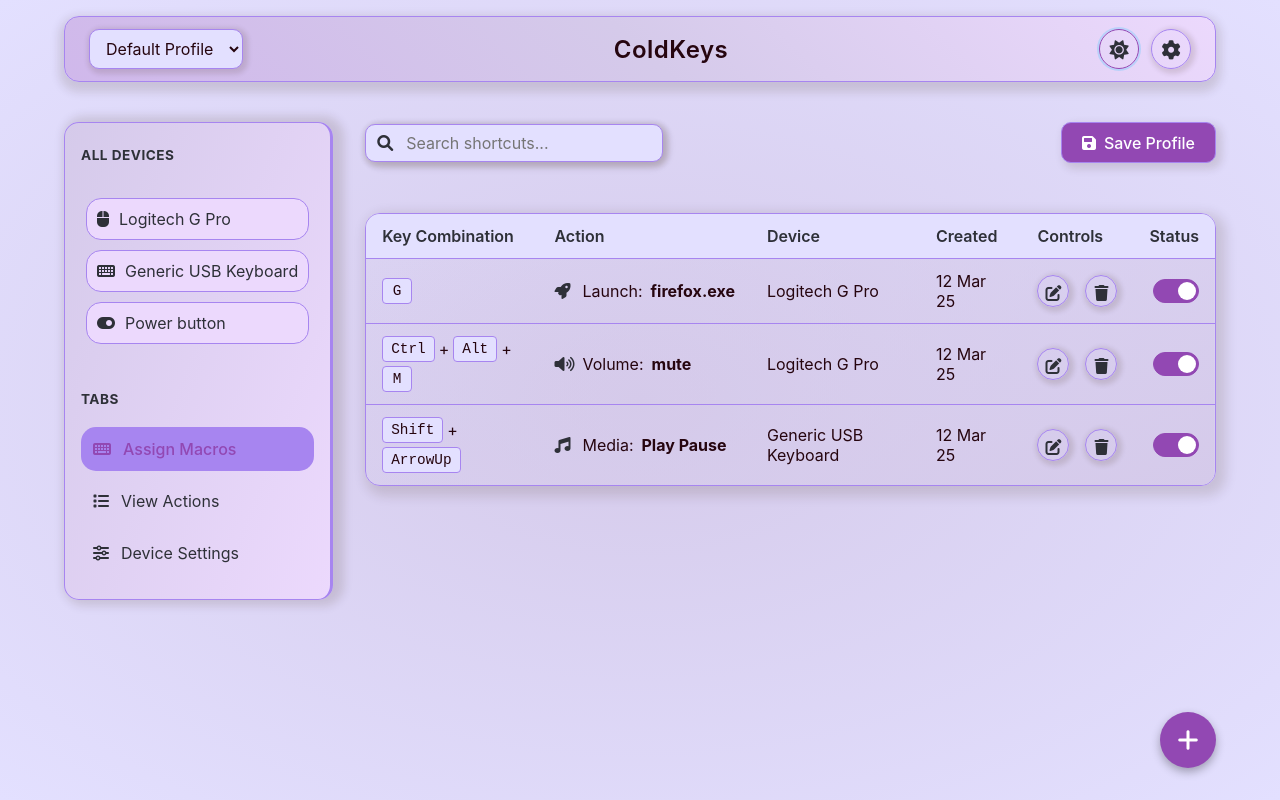
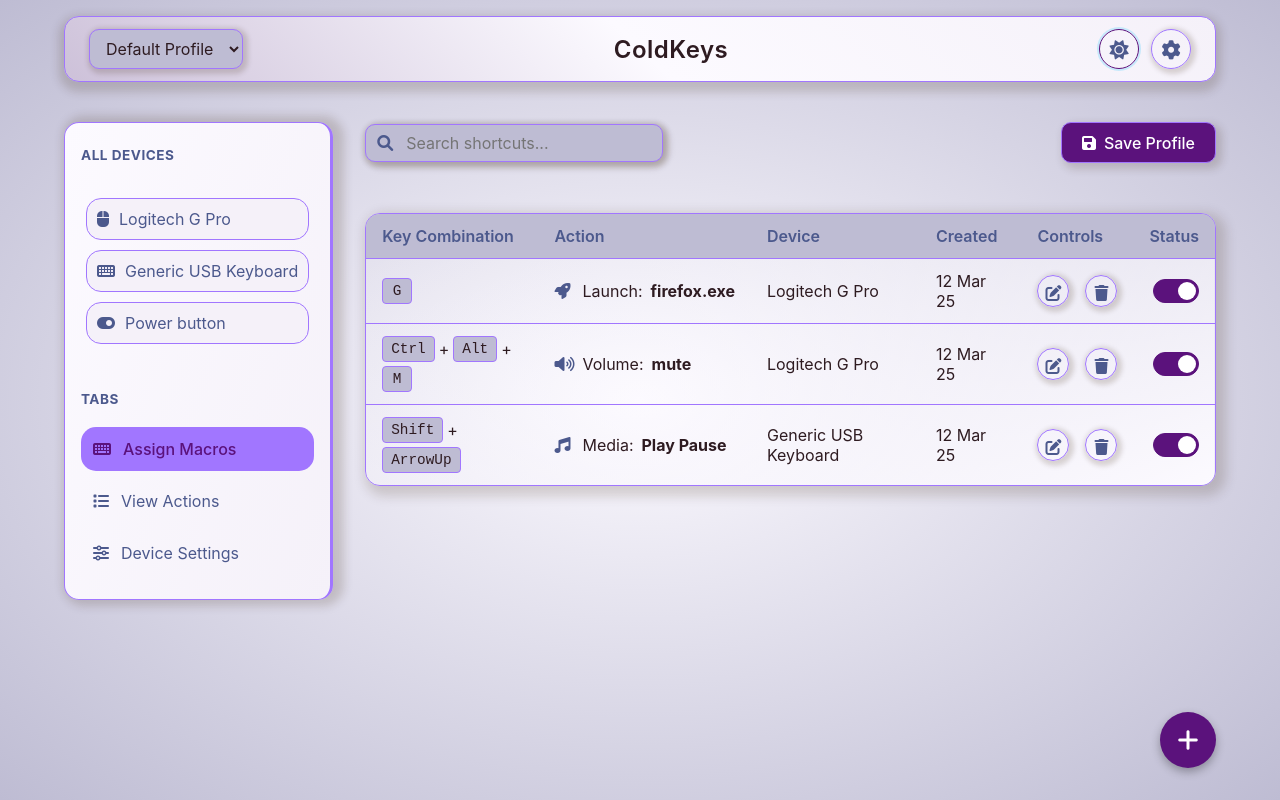
Before and after one commit to Mr-Niloy/ColdKeys, a plain HTML site: page gui/index.html in a window 1280 px wide. Both pictures are taken after a click on the button 1119 px from the left and 49 px from the top of the page. Drawn offline with Linux system fonts and the light colour scheme.

Commit message:
light theme changed

```diff
--- a/gui/auto.css
+++ b/gui/auto.css
@@ -17,17 +17,17 @@
 }
 
 .light-theme {
---bg-primary: #d0c7e3;
-    --bg-secondary: #d5caea;
-    --bg-tertiary: #e3e0ff;
-    --bg-gradient-a: #d0b8eb;
-    --bg-gradient-b: #ecd9fd;
-    --text-primary: #26050f;
-    --text-secondary: #2e3038;
-    --accent-color: #9248b3;
-    --accent-hover: #5f356b;
-    --border-color: #a785f0;
-    --shadow-color: rgb(51 29 6 / 13%);
+    --bg-primary: #e0dde5;
+    --bg-secondary: #fcfaff;
+    --bg-tertiary: #bebcd3;
+    --bg-gradient-a: #cdc1d9;
+    --bg-gradient-b: #f5f1f9;
+    --text-primary: #2e1b21;
+    --text-secondary: #4c598d;
+    --accent-color: #5b127c;
+    --accent-hover: #b141d1;
+    --border-color: #a176ff;
+    --shadow-color: rgb(51 29 6 / 17%);
 }
 
 * {
```
